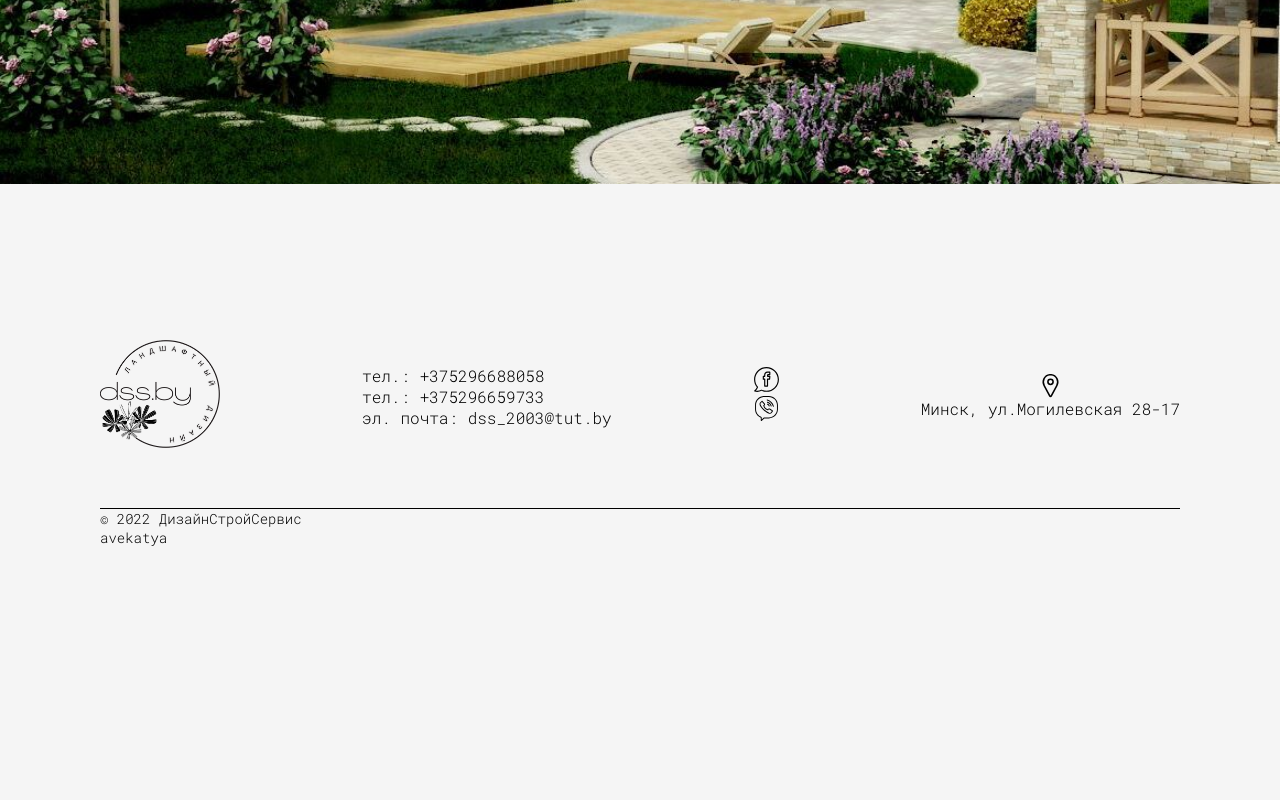
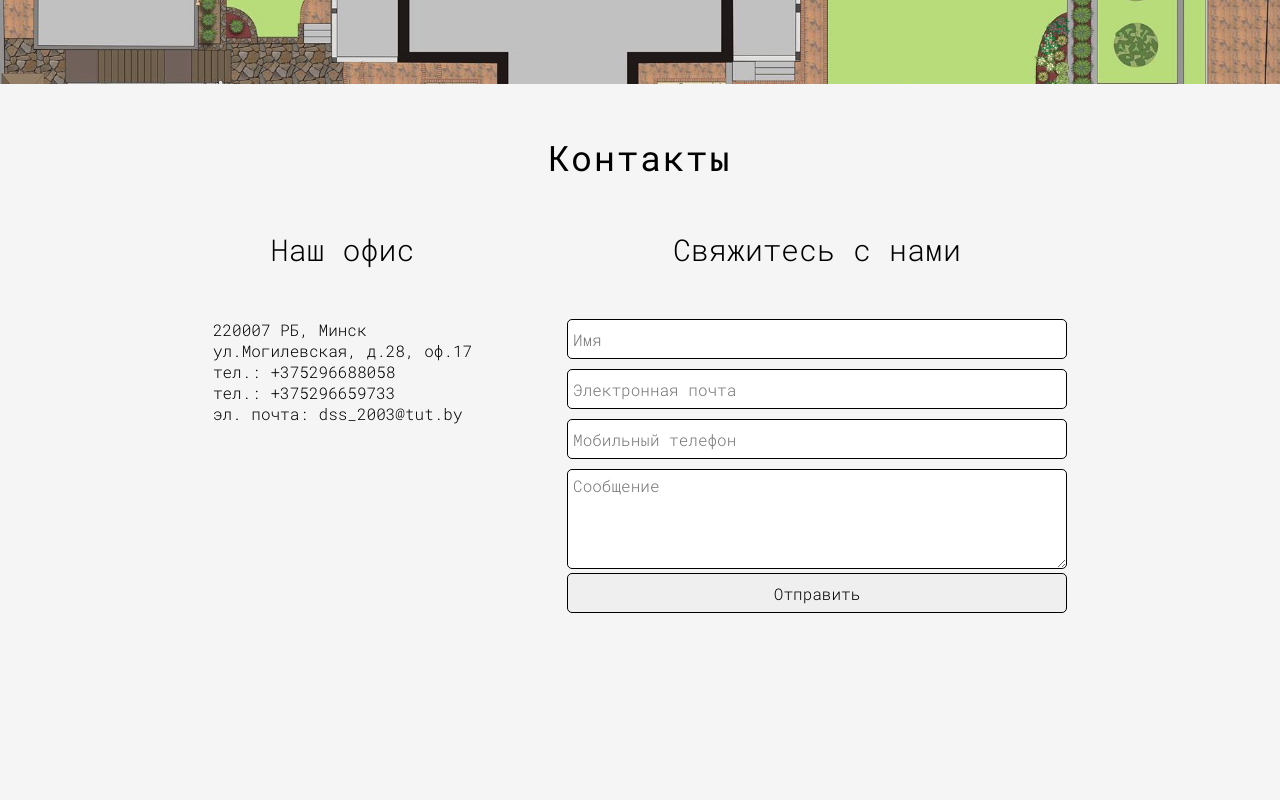
Before and after one commit to avekatya/dss, a plain HTML site: page pages/contacts.html in a window 1280 px wide. Shown: the part 440-1240 px from the top of the page. Before the commit the page ends 1007 px from the top, so only its background shows below. Drawn offline with Linux system fonts and the light colour scheme.

Commit message:
add html and css for contacts page

```diff
--- a/index.css
+++ b/index.css
@@ -160,7 +160,8 @@ a:hover {
     margin: 50px 50px;
 }
 
-.services h2 {
+/* .services */
+h2 {
     font-family: Roboto;
     font-weight: 400;
     font-size: 35px;
--- a/pages/contacts.css
+++ b/pages/contacts.css
@@ -1,8 +1,56 @@
-.contacts-main .contacts-image {
-    background-image: url('../dss/images/main-section/main.jpeg');
+.contacts-pic .contacts-image {
+    background-image: url('../images/contacts/contacts-parallax.jpeg');
     background-size: cover;
-    min-height: 500px;
+    min-height: 400px;
     background-attachment: fixed;
     background-position: center;
     background-repeat: no-repeat;
 }
+
+.contacts-main {
+    margin: 50px 50px;
+}
+
+.contacts-container {
+    display: flex;
+    justify-content: space-evenly;
+    flex-wrap: wrap;
+    gap: 50px;
+    margin: 50px 10%;
+}
+
+h3 {
+    text-align: center;
+    font-size: 30px;
+    font-weight: 200;
+    margin-bottom: 50px;
+}
+
+input {
+    height: 40px;
+    width: 500px;
+    margin-bottom: 10px;
+    font-family: Roboto;
+    font-size: 16px;
+    font-weight: 200;
+    border: 1px solid #000000;
+    border-radius: 5px;
+}
+
+textarea {
+    height: 100px;
+    width: 500px;
+    font-family: Roboto;
+    font-size: 16px;
+    font-weight: 200;
+    border: 1px solid #000000;
+    border-radius: 5px;
+}
+
+::placeholder {
+    padding: 5px 5px;
+}
+
+.map {
+    margin: 0 10%;
+}
--- a/pages/contacts.html
+++ b/pages/contacts.html
@@ -42,9 +42,44 @@
         </div>
     </header>
     <main>
+        <section class="contacts-pic">
+            <div class="contacts-image">
+            </div>
+        </section>
         <section class="contacts-main">
-            <div class="contacts-image">
-                <p>Контакты</p>
+            <h2>Контакты</h2>
+            <div class="contacts-container">
+                <div class="contacts-address">
+                    <h3>Наш офис</h3>
+                    <ul>
+                        <li>220007 РБ, Минск</li>
+                        <li>ул.Могилевская, д.28, оф.17</li>
+                        <li>тел.: <a href="tel:+375296688058">+375296688058</a></li>
+                        <li>тел.: <a href="tel:+375296659733">+375296659733</a></li>
+                        <li>эл. почта: <a href="mailto:dss_2003@tut.by">dss_2003@tut.by</a></li>
+                    </ul>
+                </div>
+                <div class="contacts-form">
+                    <h3>Свяжитесь с нами</h3>
+                    <form action="mailto:katyaaverchenko@gmail.com" method="post">
+                        <!-- <label for="fname">Имя</label> -->
+                        <ul>
+                        <li><input type="text" id="fname" name="fname" placeholder="Имя" required></li>
+                        <!-- <label for="email">Электронная почта</label> -->
+                        <li><input type="email" id="email" name="mail" placeholder="Электронная почта" required></li>
+                        <!-- <label for="phone">Телефон</label> -->
+                        <li><input type="tel" id="phone" name="phone" placeholder="Мобильный телефон" required></li>
+                        <!-- <label for="message">Сообщение</label> -->
+                        <li><textarea id="message" name="message" placeholder="Сообщение" required></textarea></li>
+                        <li><input type="submit" value="Отправить"></li>
+                        </ul>
+                      </form>
+                </div>
+            </div>
+        </section>
+        <section class="contacts-map">
+            <div class="map">
+                <iframe src="https://yandex.com/map-widget/v1/?um=constructor%3A3ea3b4b5141820849af18e276be6ac94929f0a42643876548f87236735073066&amp;source=constructor" width="100%" height="400" frameborder="0"></iframe>
             </div>
         </section>
     </main>
```
